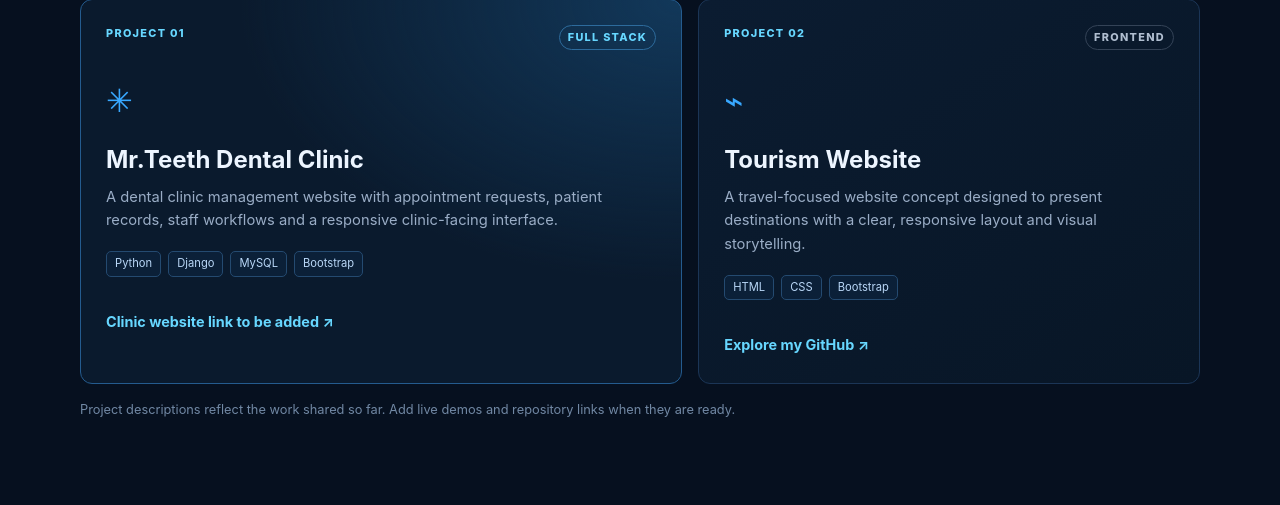
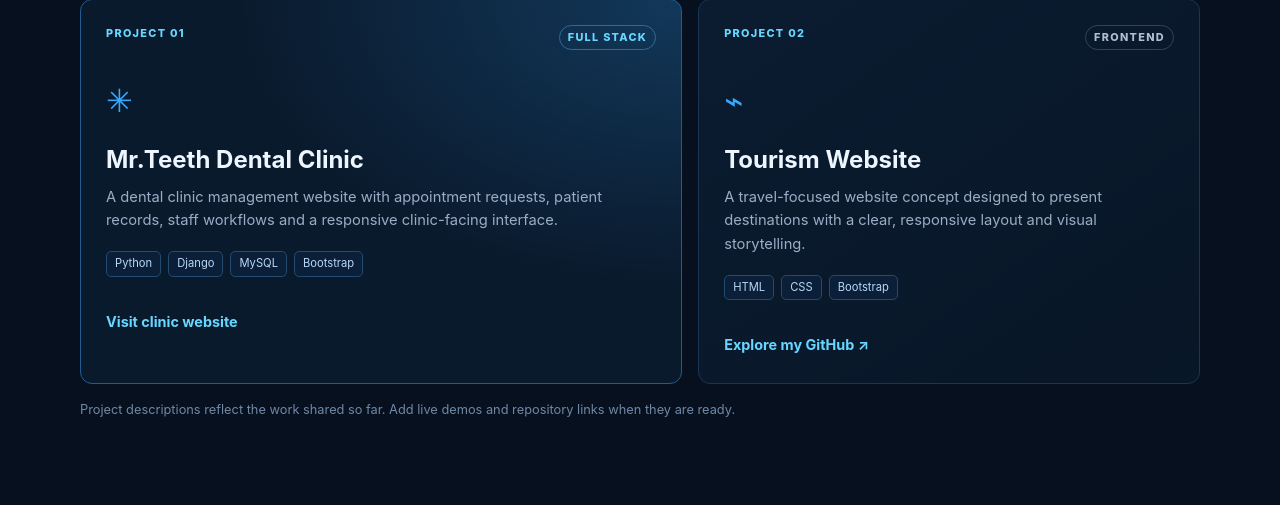
Before and after one commit to rijinj79-svg/rijin-developer-portfolio, a Django app: page / in a window 1280 px wide. Shown: the part 2075-2580 px from the top of the page. Run offline with Django 5.2, Linux system fonts and the light colour scheme.

Commit message:
Add live Mr.Teeth clinic website link

```diff
--- a/templates/portfolio/home.html
+++ b/templates/portfolio/home.html
@@ -166,17 +166,12 @@
             <span>Bootstrap</span>
           </div>
 
-          <a
-            class="text-link"
-            href="{{ clinic_url|default:'#connect' }}"
-            {% if clinic_url %}target="_blank" rel="noopener"{% endif %}
-          >
-            {% if clinic_url %}
-              Visit clinic website ↗
-            {% else %}
-              Clinic website link to be added ↗
-            {% endif %}
-          </a>
+          <a class="text-link"
+   		href="https://nv1ax.aiccloud.online"
+   		target="_blank"
+   		rel="noopener noreferrer">
+    		Visit clinic website
+	</a>
         </article>
 
         <article class="project">
```
